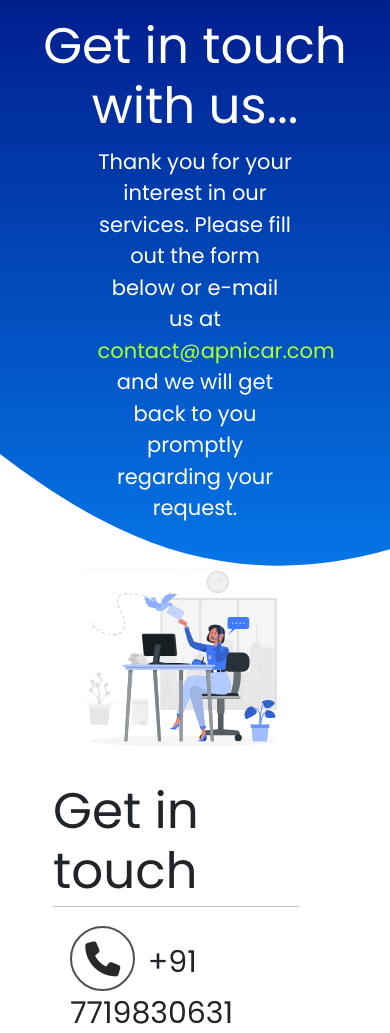
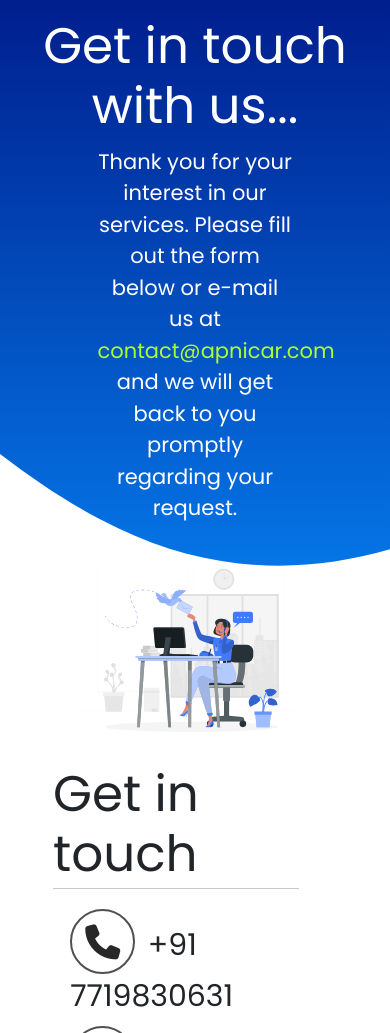
Before and after one commit to GuruprasadKokare/Contact-us-page, a PHP site: page /index.html in a window 390 px wide. Shown: the top 1033 px of the page. Run offline with PHP 8.4, Linux system fonts and the light colour scheme; some libraries are stand-ins or nearby versions.

Commit message:
Update contactstyle.css

```diff
--- a/contactstyle.css
+++ b/contactstyle.css
@@ -270,8 +270,7 @@ textarea:focus {
     }
 
     .imagee{
-        width: 70%;
-        margin-left: 15%;
+        width: 65%;
     }
 
     .line {
```
